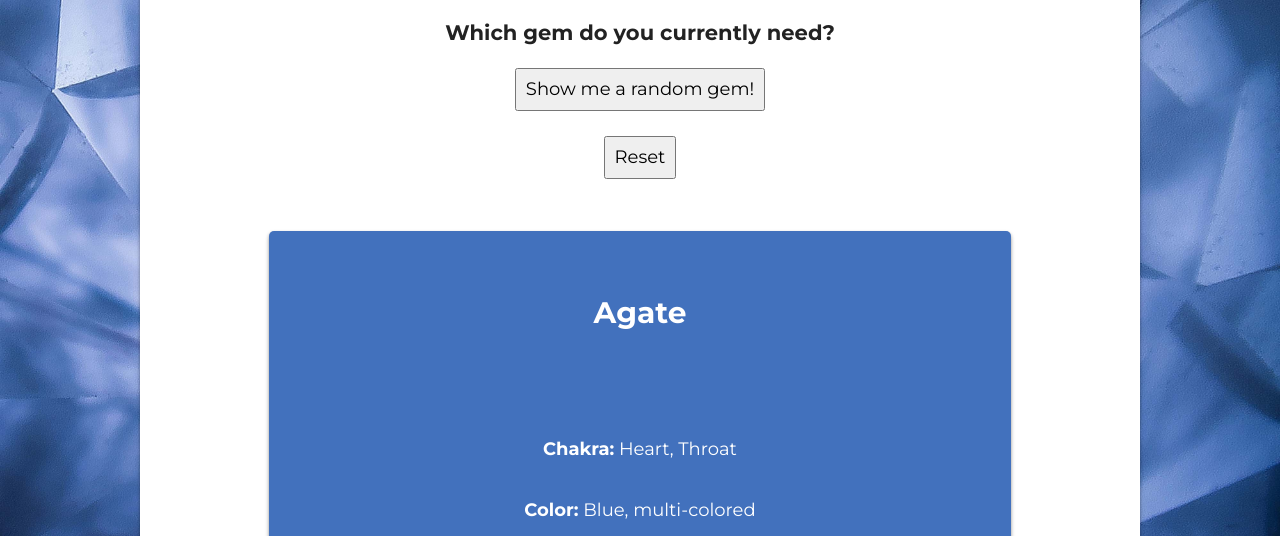
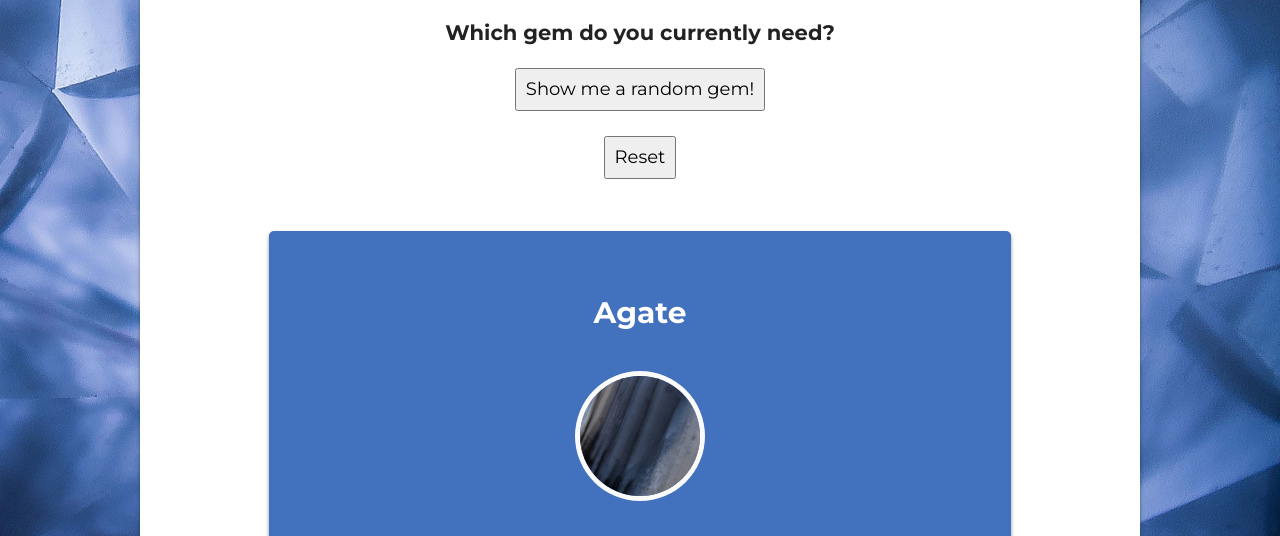
Before and after one commit to ddarlin1/gems-quiz, a plain HTML site: page index.html in a window 1280 px wide. Both pictures are taken after a click on the button "Show me a random gem!". Shown: the part 194-730 px from the top of the page. Drawn offline with Linux system fonts and the light colour scheme; a web font is replaced by a local one.

Commit message:
Added gem images and functionality

```diff
--- a/css/styles.css
+++ b/css/styles.css
@@ -86,6 +86,15 @@ h1 {
     font-weight: 700;
 }
 
+.img {
+    border-radius: 50% !important;
+    height: 96px;
+    width: 96px;
+    border-style: 5px solid white ;
+    overflow: hidden;
+    box-shadow: 0 0 0 5px rgba(250,250,250);
+}
+
 #pick-btn {
     font-size: 1.75em;
     margin: .25em 0;
@@ -132,6 +141,11 @@ h1 {
         width: 90%;
     }
 
+    .img {
+        height: 120px;
+        width: 120px;
+    }
+
 }
 
 @media (min-width: 1200px) {
--- a/index.html
+++ b/index.html
@@ -135,7 +135,7 @@
         <div class="gems-display hide">
           <h2 class="name"></h2>
           <figure>
-            <img class="img" />
+            <img class="img" id="gem-image" src="" alt="" />
           </figure>
           <p><strong>Chakra:</strong> <span class="chakra"></span></p>
           <p><strong>Color:</strong> <span class="color"></span></p>
--- a/js/script.js
+++ b/js/script.js
@@ -9,6 +9,7 @@ const resetBtn = document.getElementById("reset-btn");
 const pickGems = document.querySelector(".pick-a-gem");
 const displayGems = document.querySelector(".gems-display");
 const gemName = document.querySelector(".name");
+const gemImg = document.getElementById("gem-image");
 const gemChakra = document.querySelector(".chakra");
 const gemColor = document.querySelector(".color");
 const gemProperties = document.querySelector(".properties");
@@ -23,48 +24,64 @@ btn.addEventListener("click", random);
 const gemsArray = [
     {
         name: "Abalone",
+        src: "img/abalone.jpg",
+        alt: "Abalone",
         chakra:"Crown, Third Eye, Heart",
         color:"Multi-colored",
         properties:"calming, soothing, healing, emotional balance, protection, dampens anger, a wave of peace & love"
     },
     {
         name: "Agate",
+        src: "img/agate.jpg",
+        alt: "Agate",
         chakra:"Heart, Throat",
         color:"Blue, multi-colored",
         properties:"calming, serenity, harmony, peacefulness, healing, reduce anxiety, stabilizes emotions, mental-health boost"
     },
     {
         name: "Amazonite",
+        src: "img/amazonite.jpg",
+        alt: "Amazonite",
         chakra:"Heart, Throat",
         color:"Green, blue-green",
         properties:"optimism, hope, playfulness, calming, balance, being true to yourself, overcoming fears, easily expressing thoughts and feelings"
     },
     {
         name: "Amethyst",
+        src: "img/amethyst.jpg",
+        alt: "Amethyst",
         chakra:"Crown",
         color:"Purple",
         properties:"peace, intuition, spirituality, relaxation, sleep-aid, pain relieving, healing"
     },
     {
         name: "Ammonite Fossil",
+        src: "img/ammonite.jpg",
+        alt: "Ammonite",
         chakra:"Root, Third Eye",
         color:"Brown",
         properties:"prosperity, stamina, transformation, personal growth, good health, protection, vitality, life force, wealth, happiness, evolution"
     },
     {
         name: "Apatite",
+        src: "img/apatite.jpg",
+        alt: "Apatite",
         chakra:"Throat, Third Eye",
         color:"Blue",
         properties:"intuition, wisdom, communication, personal power to acheive goals, stimulates the intellect, removes negativity, psychic awareness, spirituality"
     },
     {
         name: "Aquamarine",
+        src: "img/aquamarine.jpg",
+        alt: "Aquamarine",
         chakra:"Throat",
         color:"Aqua (light green - blue)",
         properties:"protection at sea, eases travel, soothes an overactive mind, improves communication, loving-kindness, inner-peace, inspiration, growth, relaxation, calming, clear thoughts"
     },
     {
         name: "Aventurine",
+        src: "img/aventurine.jpg",
+        alt: "Aventurine",
         chakra:"Heart",
         color:"Green",
         properties:"prosperity, confidence, purpose, luck, good fortune, abundance, opportunity, personal growth, soothes anxiety, optimism, intelletual development, learning"
@@ -82,6 +99,8 @@ function random() {
 const displayRandomGem = function (randomGem) {
     pickGems.classList.add("hide");
     gemName.innerText = randomGem.name;
+    gemImg.src = randomGem.src;
+    gemImg.alt = randomGem.alt;
     gemChakra.innerText = randomGem.chakra;
     gemColor.innerText = randomGem.color;
     gemProperties.innerText = randomGem.properties;
@@ -116,6 +135,8 @@ function gemSelect() {
             let clone = displayGems.cloneNode(true);
             displayGems.after(clone);
             gemName.innerText = gemsArray[i].name;
+            gemImg.src = gemsArray[i].src;
+            gemImg.alt = gemsArray[i].alt;
             gemChakra.innerText = gemsArray[i].chakra;
             gemColor.innerText = gemsArray[i].color;
             gemProperties.innerText = gemsArray[i].properties;
```
Also changed, not shown: img/agate.jpg (added), img/amazonite.jpg (added), img/amethyst.jpg (added), img/apatite.jpg (added), img/aquamarine.jpg (added), img/aventurine.jpg (added), img/bg2.jpeg (deleted), 2 other files.
